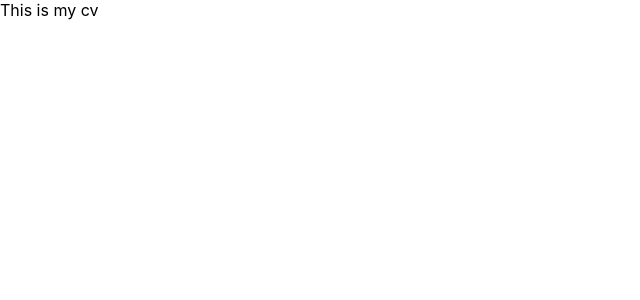
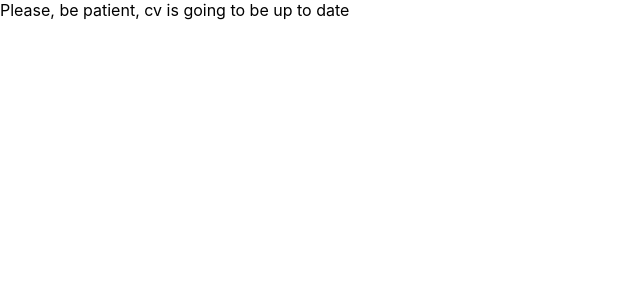
Before and after one commit to oksanastets-code/my-cv, a React (Create React App) app: page / in a window 1280 px wide. Shown: the top 300 px of the page, without its empty margins (0-640 px from the left). Built offline with nearby package versions, Linux system fonts and the light colour scheme.

Commit message:
Update App.jsx

```diff
--- a/src/components/App.jsx
+++ b/src/components/App.jsx
@@ -1,3 +1,3 @@
 export const App = () => {
-  return <>This is my cv</>;
+  return <>Please, be patient, cv is going to be up to date</>;
 };
```
